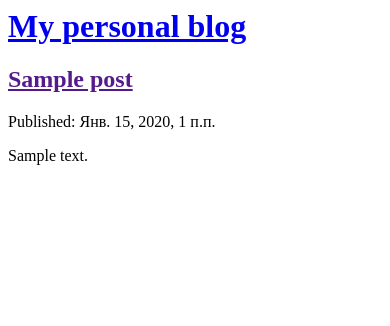
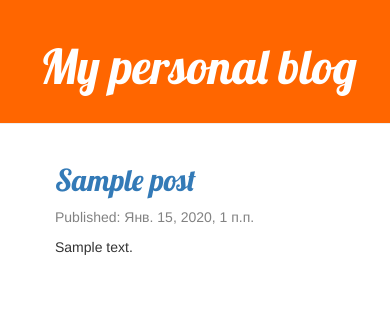
Before and after one commit to AndrewPaw1994/my-first-blog, a Django app: page / in a window 390 px wide. Shown: the top 326 px of the page. Run offline with Django 3.2, Linux system fonts and the light colour scheme; tables that the repository leaves empty hold one stand-in row (values such as "Sample post"); some libraries are stand-ins or nearby versions.

Commit message:
Add CSS file, new templates, change templates sctructure, add urls system

```diff
--- /dev/null
+++ b/blog/static/css/blog.css
@@ -0,0 +1,46 @@
+.page-header {
+    background-color: #ff6600;
+    margin-top: 0;
+    padding: 20px 20px 20px 40px;
+}
+
+.page-header h1, .page-header h1 a, .page-header h1 a:visited, .page-header h1 a:active {
+    color: #ffffff;
+    font-size: 36pt;
+    text-decoration: none;
+}
+
+.content {
+    margin-left: 40px;
+}
+
+h1, h2, h3, h4 {
+    font-family: 'Lobster', cursive;
+}
+
+.date {
+    color: #828282;
+}
+
+.save {
+    float: right;
+}
+
+.post-form textarea, .post-form input {
+    width: 100%;
+}
+
+.top-menu, .top-menu:hover, .top-menu:visited {
+    color: #ffffff;
+    float: right;
+    font-size: 26pt;
+    margin-right: 20px;
+}
+
+.post {
+    margin-bottom: 70px;
+}
+
+.post h1 a, .post h1 a:visited {
+    color: #000000;
+}
--- /dev/null
+++ b/blog/templates/blog/base.html
@@ -0,0 +1,24 @@
+{% load static %}
+<html>
+    <head>
+        <title>My personal blog</title>
+        <link rel="stylesheet" href="//maxcdn.bootstrapcdn.com/bootstrap/3.2.0/css/bootstrap.min.css">
+        <link rel="stylesheet" href="//maxcdn.bootstrapcdn.com/bootstrap/3.2.0/css/bootstrap-theme.min.css">
+        <link href="https://fonts.googleapis.com/css?family=Lobster&subset=latin,cyrillic" rel="stylesheet" type="text/css">
+        <link rel="stylesheet" href="{% static 'css/blog.css' %}">
+    </head>
+    <body>
+        <div class="page-header">
+            <h1><a href="/">My personal blog</a></h1>
+        </div>
+        <div class="content container">
+            <div class="row">
+                <div class="col-md-8">
+                {% block content %}
+                {% endblock %}
+                </div>
+            </div>
+        </div>
+
+    </body>
+</html>
--- a/blog/templates/blog/post_list.html
+++ b/blog/templates/blog/post_list.html
@@ -1,18 +1,13 @@
-<html>
-    <head>
-        <title>My personal blog</title>
-    </head>
-    <body>
-        <div>
-            <h1><a href="/">My personal blog</a></h1>
+{% extends 'blog/base.html' %}
+
+{% block content %}
+    {% for post in posts %}
+        <div class="post">
+            <h2><a href="{% url 'post_detail' pk=post.pk %}">{{ post.title }}</a></h2>
+            <div class="date">
+                <p>Published: {{ post.published_date }}</p>
+            </div>
+            <p>{{ post.text|linebreaksbr }}</p>
         </div>
-
-        {% for post in posts %}
-            <div>
-                <h2><a href="">{{ post.title }}</a></h2>
-                <p>Published: {{ post.published_date }}</p>
-                <p>{{ post.text|linebreaksbr }}</p>
-            </div>
-        {% endfor %}
-    </body>
-</html>
+    {% endfor %}
+{% endblock %}
--- a/blog/urls.py
+++ b/blog/urls.py
@@ -3,4 +3,5 @@ from . import views
 
 urlpatterns = [
     path('', views.post_list, name='post_list'),
+    path('/post/<int:pk>/', views.post_detail, name='post_detail'),
 ]
--- a/blog/views.py
+++ b/blog/views.py
@@ -1,4 +1,4 @@
-from django.shortcuts import render
+from django.shortcuts import render, get_object_or_404
 from .models import Post
 from django.utils import timezone
 
@@ -6,4 +6,8 @@ def post_list(request):
     posts = Post.objects.filter(published_date__lte=timezone.now()).order_by('published_date')
     return render(request, "blog/post_list.html", {'posts': posts})
 
+def post_detail(request, pk):
+    post = get_object_or_404(Post, pk=pk)
+    return render(request, "blog/post_detail.html", {'post': post})
+
 # Create your views here.
```
Also changed, not shown: blog/templates/blog/post_detail.html (added, +13 -0 lines).
